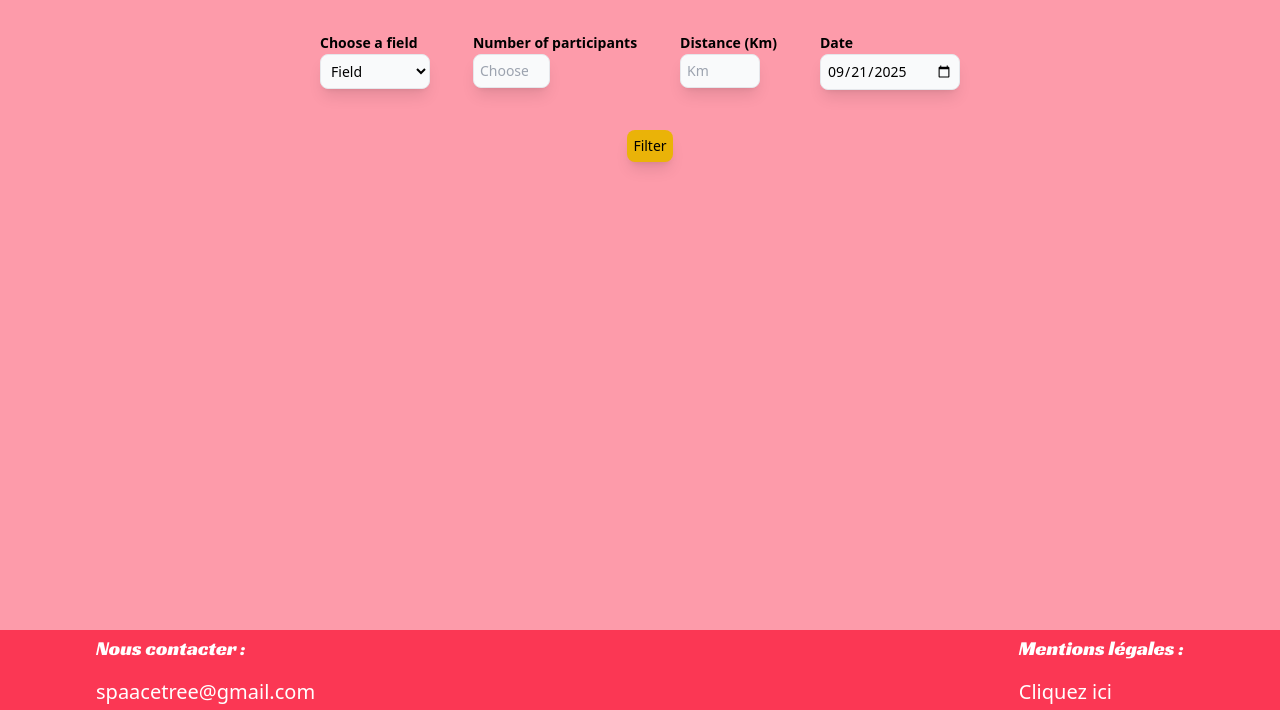
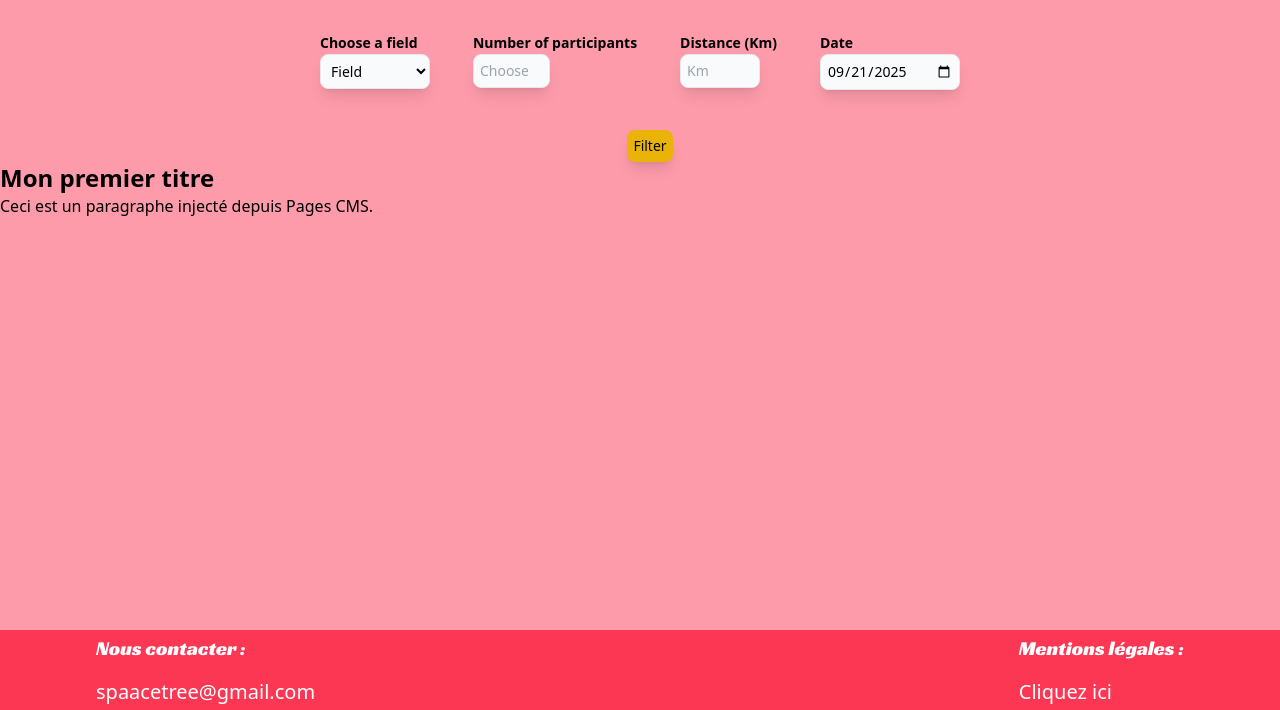
Before and after one commit to mbourema/LinkStudy-FrontEnd, an Astro site: page /ads in a window 1280 px wide. Shown: the part 90-800 px from the top of the page. Built offline with nearby package versions, Linux system fonts and the light colour scheme; Astro itself is replaced by a stand-in of ours.

Commit message:
Ajout du fichier de configuration .pages.yaml creation d'un fichier avec un frontmatter, utilisation de l'API Astro.glob dans la page ads pour importer le contenu

```diff
--- /dev/null
+++ b/src/content/ads.md
@@ -0,0 +1,4 @@
+---
+title: "Mon premier titre"
+body: "Ceci est un paragraphe injecté depuis Pages CMS."
+---
--- a/src/pages/ads.astro
+++ b/src/pages/ads.astro
@@ -2,10 +2,15 @@
 import FilterButtons from "../components/adsfilters";
 import Button from "../components/button";
 import BaseLayout from "../layout/BaseLayout.astro";
+
+const ads = await Astro.glob('../content/ads.md');
+const { title, body } = ads[0].frontmatter;
 ---
 <BaseLayout title="Ads">
   <div class="flex flex-col gap-y-10 lg:items-center">
       <FilterButtons />
       <Button text="Filter" client:load color="bg-yellow-500"/>
   </div>
+  <h1 class="text-2xl font-bold">{title}</h1>
+  <p class="max-w-2xl">{body}</p>
 </BaseLayout>
```
Also changed, not shown: .pages.yaml (added).
